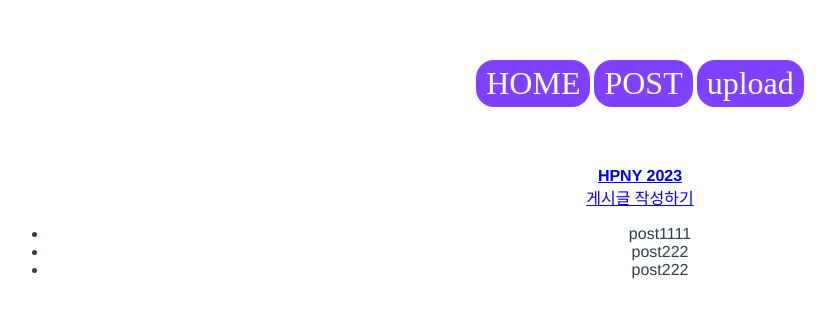
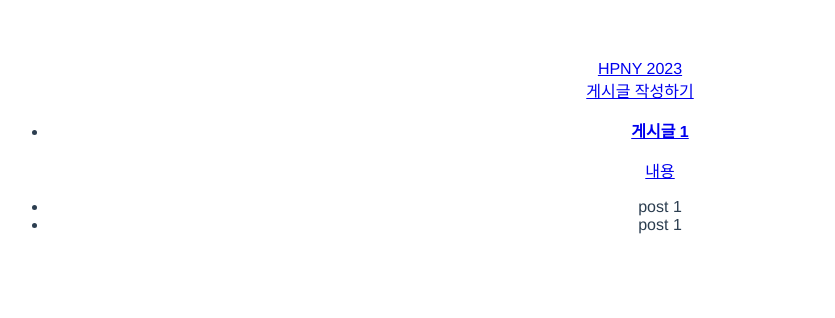
Before and after one commit to Numble-VanilaJS-Challenge/new-year-message-bicco2, a website built with Vite: page new-year-message/index.html in a window 1280 px wide. Shown: the whole page, without its empty margins (0-835 px from the left). Built offline with nearby package versions, Linux system fonts and the light colour scheme.

Commit message:
feat : Create mainpage frame & create clickEvent hook

```diff
--- a/new-year-message/index.html
+++ b/new-year-message/index.html
@@ -8,9 +8,9 @@
   </head>
   <body>
     <nav class="navbar">
-      <a href="/">HOME</a>
+      <!-- <a href="/">HOME</a>
       <a href="/post/12">POST</a>
-      <a href="/upload">upload</a>
+      <a href="/upload">upload</a> -->
     </nav>
     <div id="app">
       <!-- 여기에 돔 갈아끼우는 형식 -->
--- a/new-year-message/src/pages/main.js
+++ b/new-year-message/src/pages/main.js
@@ -1,19 +1,9 @@
-import { navigate } from "../../src/utils/navigate";
-import { $ } from "../../src/utils/querySelector";
-import Router from "../../src/router";
+import { navigate } from "../utils/navigate";
+import { $ } from "../utils/querySelector";
+import { createClickEventAtLink } from "../utils/createClickEventAtLink";
 
 function Main($container) {
-  this.$container = $container; // #app 에 해당하는 dom이 들어옴
-
-  const init = () => {
-    $(".test").addEventListener("click", (e) => {
-      e.preventDefault();
-      const targetURL = e.target.href.replace(import.meta.BASE_URL, "");
-      navigate(targetURL);
-    });
-
-    new Router($container);
-  };
+  this.$container = $container;
 
   this.setState = () => {
     this.render();
@@ -21,32 +11,37 @@ function Main($container) {
 
   this.render = () => {
     this.$container.innerHTML = `
-      <main>
-        <section>
+      <section >
         <div>
-            <a href="/#" class = "test">
-              <strong>HPNY 2023</strong>
-            </a>
+          <a href="/upload" id="link-to-upload-main">HPNY 2023</a>
         </div>
         <div>
-            <a href="/upload" class = "test">
+          <a href="/upload" id="link-to-upload-main2">
             게시글 작성하기
           </a>
         </div>
         <ul>
           <li>
-              post1111
+            <a href="/post/12" id="link-to-post-main">
+              <div >
+                <strong>게시글 1</strong>
+                <p>내용</p>
+              </div>
+            </a>
           </li>
-            <li>
-              post222
-            </li>
-            <li>
-              post222
-            </li>
+          <li>post 1</li>
+          <li>post 1</li>
         </ul>
+
       </section>
-      </main>
     `;
+    const ATagToHome = document.getElementById("link-to-upload-main");
+    const ATagToUpload = document.getElementById("link-to-upload-main2");
+    const ATagToDetail = document.getElementById("link-to-post-main");
+
+    createClickEventAtLink(ATagToHome);
+    createClickEventAtLink(ATagToUpload);
+    createClickEventAtLink(ATagToDetail);
   };
 
   this.render();
--- a/new-year-message/src/pages/post.js
+++ b/new-year-message/src/pages/post.js
@@ -1,26 +1,19 @@
 function Post($container) {
   this.$container = $container;
 
-  const $page = document.createElement("div");
-
-  $page.className = "postDetail";
-
-  $page.innerHTML = `<h1>상품 정보</h1>`;
-  // this.setState = () => {
-  //   this.render();
-  // };
+  this.setState = () => {
+    this.render();
+  };
 
   this.render = () => {
-    // console.log("post");
-    // this.$container.innerHTML = `
-    //   <main class="postPage">
-    //     작성 페이지에요.
-    //   </main>
-    // `;
-    this.$container.appendChild($page);
+    this.$container.innerHTML = `
+      <main >
+        글 상세 페이지에요.
+      </main>
+    `;
   };
 
-  // this.render();
+  this.render();
 }
 
 export default Post;
--- a/new-year-message/src/pages/upload.js
+++ b/new-year-message/src/pages/upload.js
@@ -8,7 +8,7 @@ function Upload($container) {
   this.render = () => {
     this.$container.innerHTML = `
       <main >
-        글 상세 페이지에요.
+        글 업로드 페이지에요.
       </main>
     `;
   };
--- /dev/null
+++ b/new-year-message/src/utils/createClickEventAtLink.js
@@ -0,0 +1,15 @@
+import { navigate } from "./navigate";
+
+/**
+ * @param  { HTMLAnchorElement } targetNode
+ */
+
+export const createClickEventAtLink = (targetNode) => {
+  targetNode.addEventListener("click", (e) => {
+    e.preventDefault();
+    const target = e.target.closest("a");
+    const targetURL = target.href.replace(import.meta.BASE_URL, "");
+
+    navigate(targetURL);
+  });
+};
```
Lines whose indentation alone changed are shown as unchanged.
